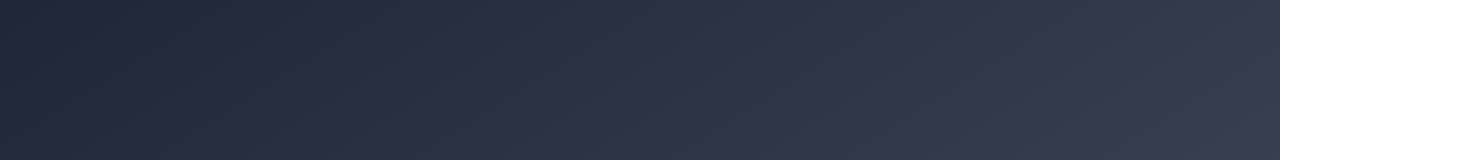
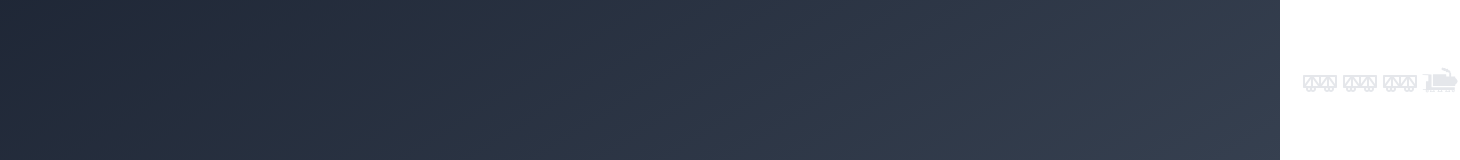
Before and after one commit to chezynick/ticket-to-score, a React (Vite) app: page / in a window 1280 px wide. Shown: the part 594-754 px from the top of the page, 1460 px wide, since content can reach past the window. Built offline with nearby package versions, Linux system fonts and the light colour scheme.

Commit message:
exta slower train

```diff
--- a/src/pages/Welcome/index.jsx
+++ b/src/pages/Welcome/index.jsx
@@ -6,14 +6,17 @@ const Welcome = ({setPage}) => {
     const [startTrain, setStartTrain] = useState(false)
   const handleClick = ()=>{
         setTimeout(()=> setStartTrain(true),100)
-        setTimeout(()=>setPage(1),1500)
+        setTimeout(()=>setPage(1),2000)
     }
     return (
         <div className="relative flex items-center justify-center w-full h-full">
-            <div className={`absolute  top-10 h-4 transition-all duration-[1800ms] ease-in-out flex ${startTrain ? 'left-[105%]' : '-left-[150px]'}`}>
+            <div className={`absolute  top-10 h-4 transition-all duration-[2000ms] ease-in-out flex ${startTrain ? 'left-[105%]' : '-left-[150px]'}`}>
            <div className="flex items-end justify-center h-10"> <Carraige /><Carraige /><Engine /></div>
             </div>
             <button onClick={()=>handleClick()} className="text-xl text-gray-300">Start game</button>
+            <div className={`absolute  bottom-10 h-4 transition-all duration-[2000ms] ease-in-out flex ${startTrain ? 'right-[105%]' : '-right-[180px]'}`}>
+           <div className="flex items-end justify-center h-10"> <Carraige /><Carraige /><Carraige /><Engine /></div>
+            </div>
         </div>
     )
 };
```
